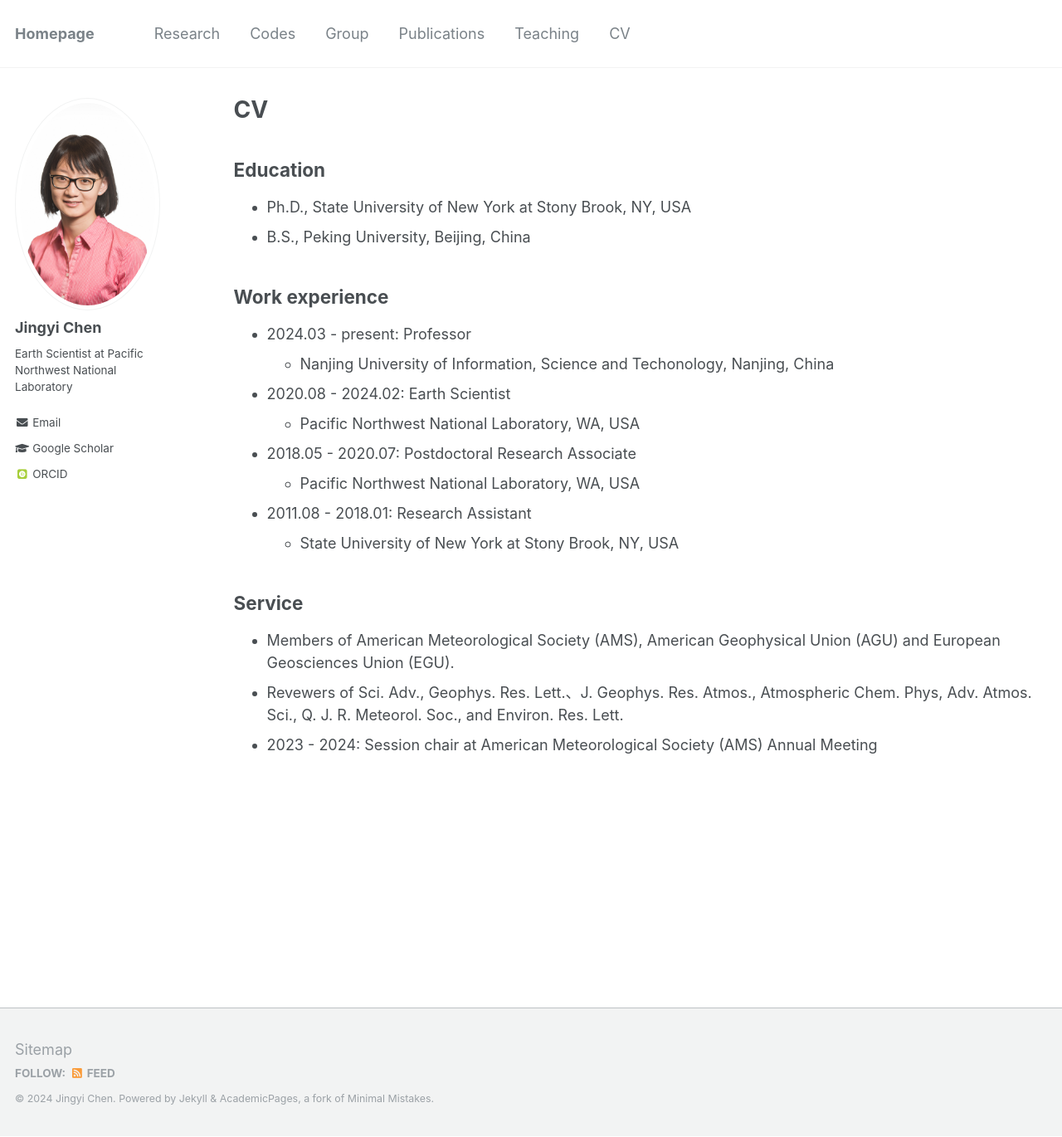
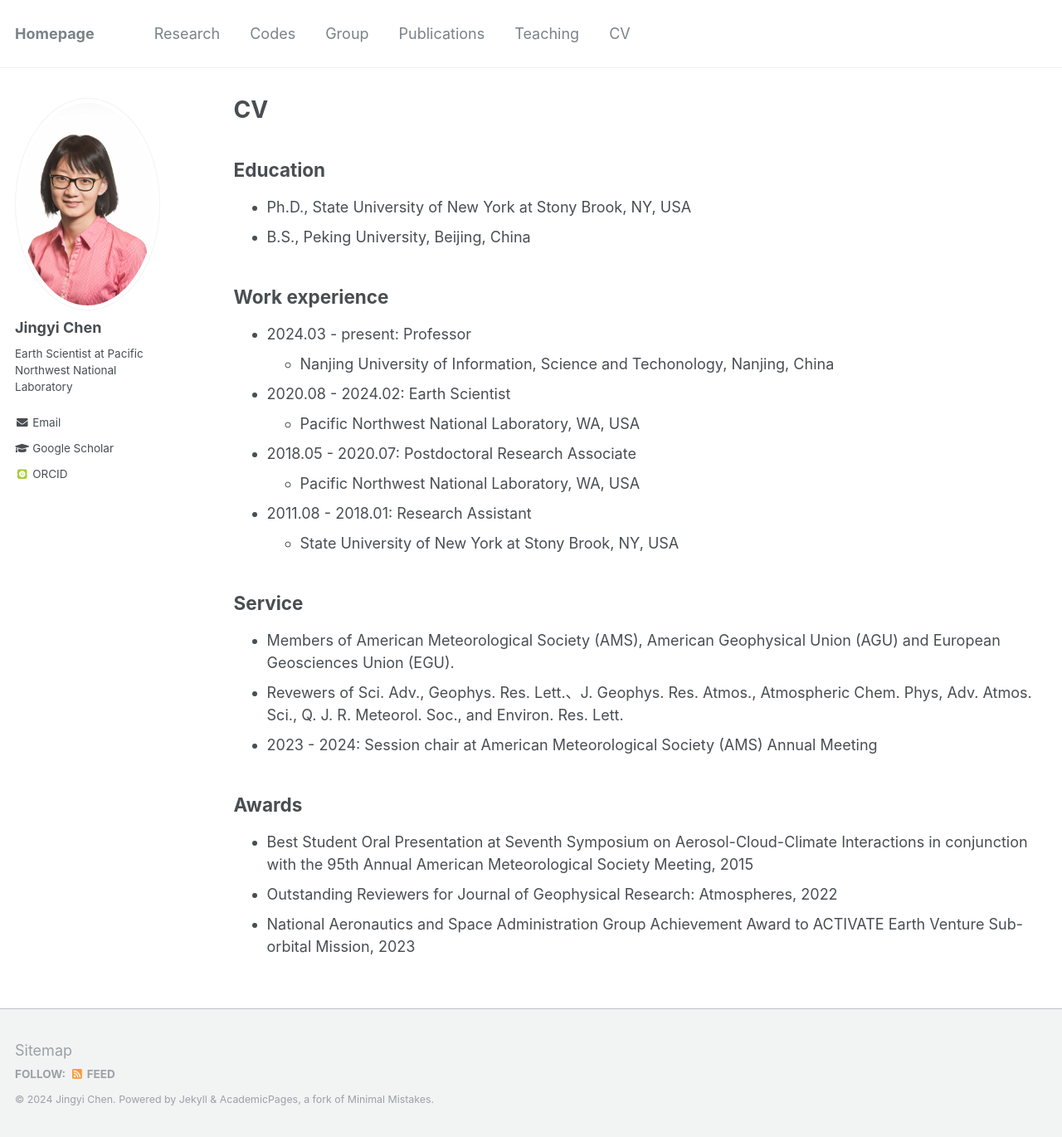
Before and after one commit to Jingyi-Chen/jingyi-chen.github.io, a Jekyll site: the page built from _pages/cv.md, in a window 1280 px wide and 1370 px high. Shown: the whole window at 83% size. Built offline with Jekyll 4.4.1, drawn with Linux system fonts in a browser that asks for light colours; some web fonts are replaced.

Commit message:
Update cv.md

```diff
--- a/_pages/cv.md
+++ b/_pages/cv.md
@@ -33,3 +33,9 @@ Service
 * Members of American Meteorological Society (AMS), American Geophysical Union (AGU) and European Geosciences Union (EGU).
 * Revewers of Sci. Adv., Geophys. Res. Lett.、J. Geophys. Res. Atmos., Atmospheric Chem. Phys, Adv. Atmos. Sci., Q. J. R. Meteorol. Soc., and Environ. Res. Lett.
 * 2023 - 2024: Session chair at American Meteorological Society (AMS) Annual Meeting
+
+Awards
+---
+* Best Student Oral Presentation at Seventh Symposium on Aerosol-Cloud-Climate Interactions in conjunction with the 95th Annual American Meteorological Society Meeting, 2015
+* Outstanding Reviewers for Journal of Geophysical Research: Atmospheres, 2022
+* National Aeronautics and Space Administration Group Achievement Award to ACTIVATE Earth Venture Sub-orbital Mission, 2023
```
